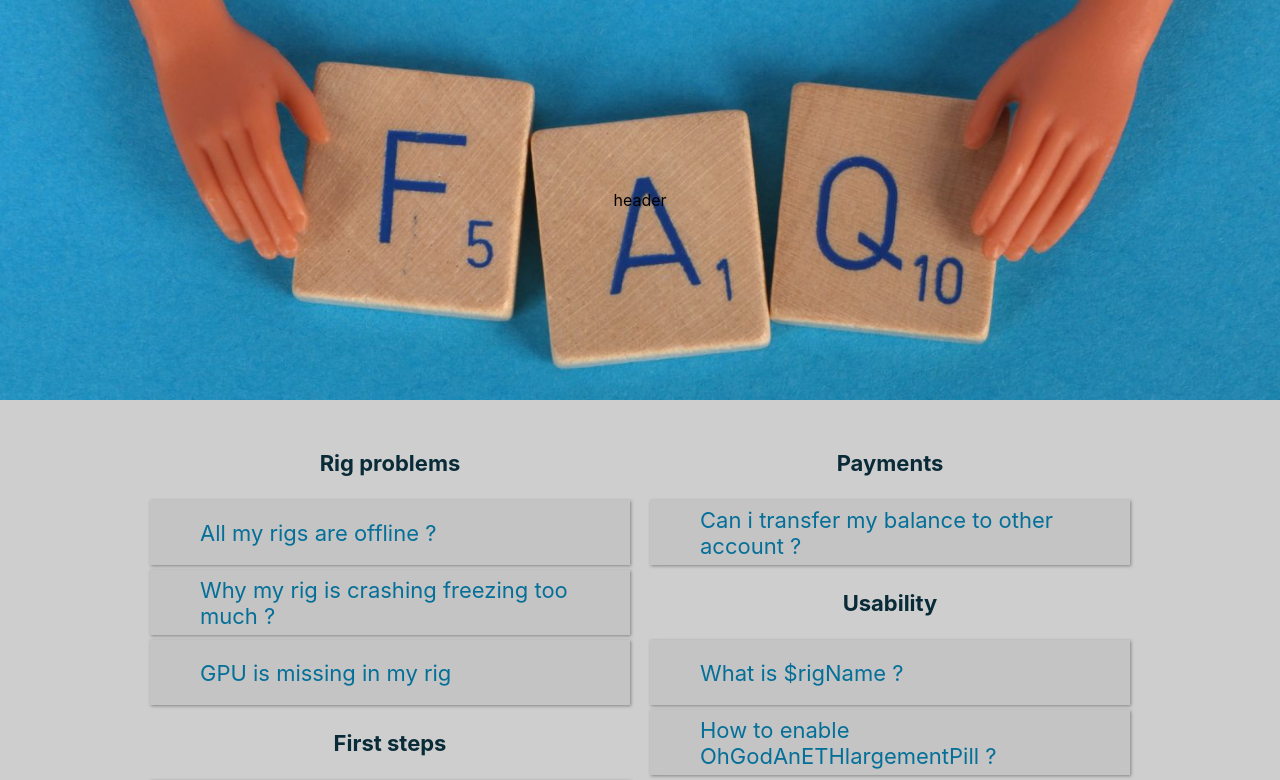
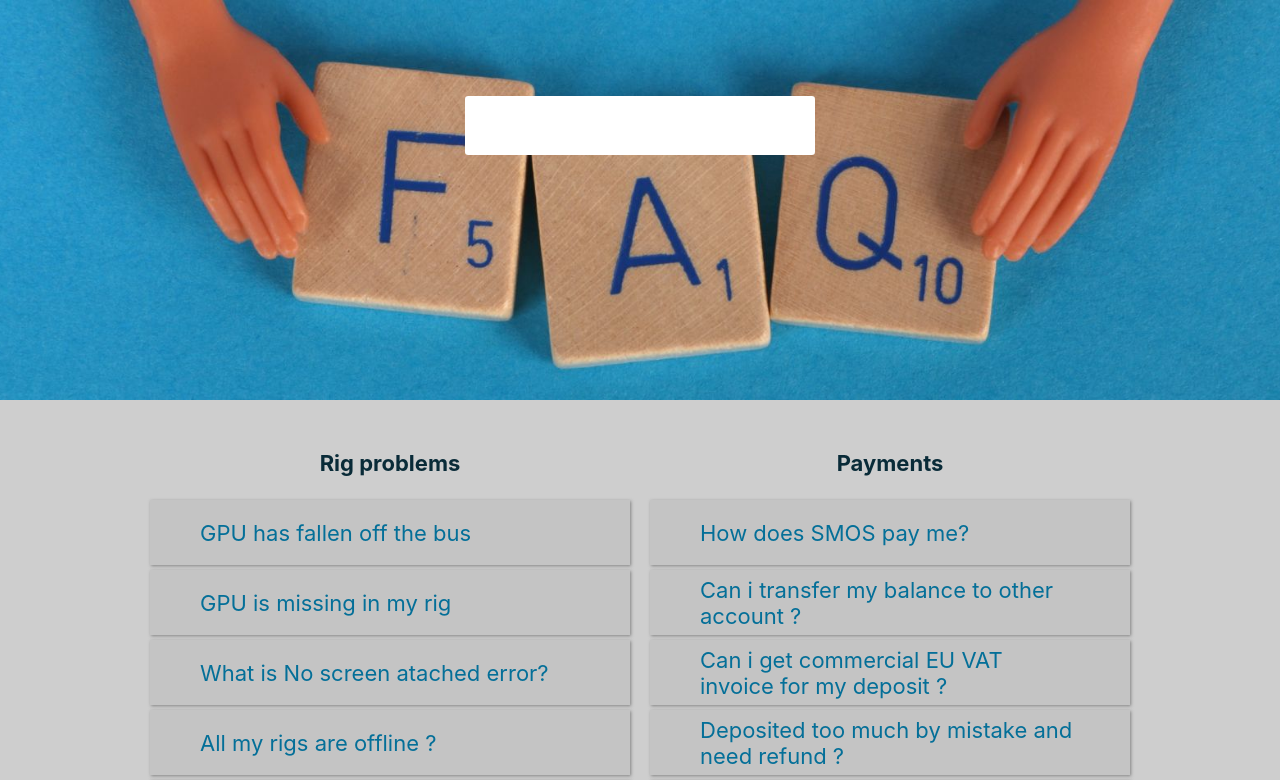
Before and after one commit to domaradzki/faq-page, a React (Create React App) app: page / in a window 1280 px wide. Shown: the top 780 px of the page. Built offline with nearby package versions, Linux system fonts and the light colour scheme.

Commit message:
added searchbar

```diff
--- a/package.json
+++ b/package.json
@@ -11,6 +11,7 @@
     "@types/react": "^17.0.0",
     "@types/react-dom": "^17.0.0",
     "classnames": "^2.3.1",
+    "formik": "^2.2.9",
     "fuse.js": "^6.4.6",
     "prettier": "^2.3.2",
     "react": "^17.0.2",
--- a/src/components/app/App.tsx
+++ b/src/components/app/App.tsx
@@ -1,12 +1,13 @@
-import React from 'react';
+import React, { useState } from 'react';
 import Header from '../header/header';
 import Main from '../main/main';
 
 function App() {
+  const [query, setQuery] = useState<string>('');
   return (
     <div>
-      <Header />
-      <Main />
+      <Header query={query} setQuery={setQuery} />
+      <Main query={query} />
     </div>
   );
 }
--- a/src/components/header/header.tsx
+++ b/src/components/header/header.tsx
@@ -1,8 +1,16 @@
 import React, { FunctionComponent } from 'react';
+import SearchBar from '../searchbar/searchbar';
 import styles from './header.module.scss';
 
-const Header: FunctionComponent = () => {
-  return <header className={styles.header}>header</header>;
+const Header: FunctionComponent<{ query: string; setQuery: Function }> = ({
+  query,
+  setQuery,
+}) => {
+  return (
+    <header className={styles.header}>
+      <SearchBar query={query} setQuery={setQuery} />
+    </header>
+  );
 };
 
 export default Header;
--- a/src/components/main/main.tsx
+++ b/src/components/main/main.tsx
@@ -11,7 +11,7 @@ import { Question, Group, Groups, Item } from '../../types/types';
 import styles from './main.module.scss';
 import Faqcolumn from '../faqcolumn/faqcolumn';
 
-const Main: FunctionComponent = () => {
+const Main: FunctionComponent<{ query: string }> = ({ query }) => {
   const [data, setData] = useState<Item[]>([]);
   const [groups, setGroups] = useState<Groups>({});
 
@@ -39,7 +39,6 @@ const Main: FunctionComponent = () => {
     keys: ['title', 'content'],
   };
 
-  const query = 'rig';
   const fuse = new Fuse(data, options);
   const result = fuse.search(query ? `'${query}` : ' ');
   const flatResult = result.map((item) => ({ ...item.item }));
--- /dev/null
+++ b/src/components/searchbar/searchbar.module.scss
@@ -0,0 +1,18 @@
+.searchbar {
+  margin-bottom: 150px;
+}
+
+.searchinput {
+  font-family: 'Roboto', sans-serif;
+  color: #2e2e2e;
+  font-size: 1.2rem;
+  margin: 0 auto;
+  padding: 1rem 1.5rem;
+  border-radius: 0.2rem;
+  background-color: white;
+  border: none;
+  width: 350px;
+  display: block;
+  border-bottom: 0.3rem solid transparent;
+  transition: all 0.3s;
+}
--- /dev/null
+++ b/src/components/searchbar/searchbar.tsx
@@ -0,0 +1,40 @@
+import React, { FunctionComponent } from 'react';
+import { Formik, Form, Field } from 'formik';
+
+import styles from './searchbar.module.scss';
+
+const SearchBar: FunctionComponent<{ query: string; setQuery: Function }> = ({
+  query,
+  setQuery,
+}) => {
+  interface Values {
+    query: string;
+  }
+  const handleChange = (event: any): void => {
+    setQuery(event.currentTarget.value);
+  };
+  return (
+    <div className={styles.searchbar}>
+      <Formik
+        initialValues={{ query: '' }}
+        onSubmit={function (values: Values): void | Promise<any> {
+          throw new Error('Function not implemented.');
+        }}
+      >
+        {(props) => (
+          <Form>
+            <Field
+              className={styles.searchinput}
+              name="query"
+              value={query}
+              onChange={handleChange}
+              onBlur={props.handleBlur}
+            />
+          </Form>
+        )}
+      </Formik>
+    </div>
+  );
+};
+
+export default SearchBar;
```
Also changed, not shown: 1 other file (tests, documents, lock files or other folders).
